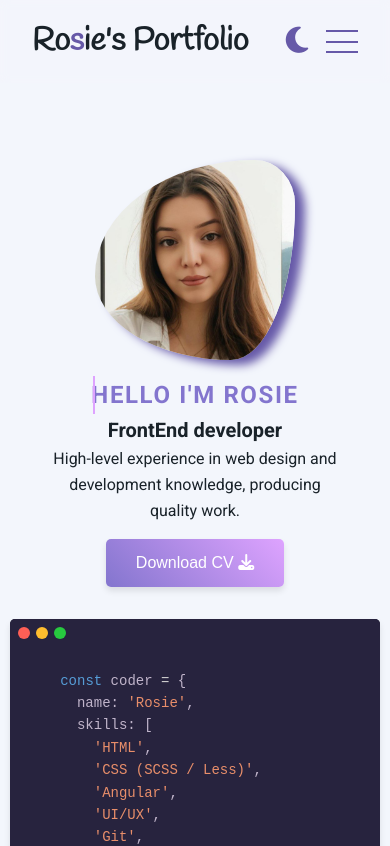
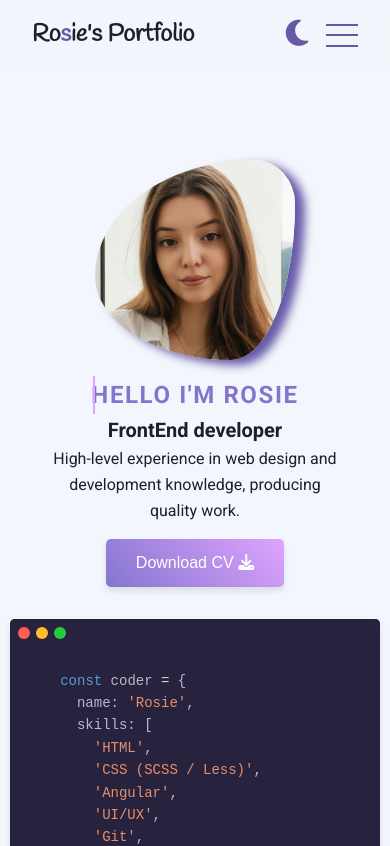
Before and after one commit to rosie-ma/portfolio, an Angular app: page / in a window 390 px wide. Shown: the top 846 px of the page. Built offline with nearby package versions, Linux system fonts and the light colour scheme; a web font is replaced by a local one.

Commit message:
feat: add anchor to skill-description, and make logo text smaller on mobile

```diff
--- a/src/app/shared/header/header.component.scss
+++ b/src/app/shared/header/header.component.scss
@@ -92,6 +92,10 @@ nav {
 }
 
 @media (max-width: 768px) {
+  .logo a {
+    font-size: 1.5rem;
+  }
+
   .hamburger {
     display: flex;
   }
--- a/src/app/skills/skills-expanded/skills-expanded.component.html
+++ b/src/app/skills/skills-expanded/skills-expanded.component.html
@@ -1,12 +1,14 @@
 <div class="icon-list">
   @for (skill of skills; track skill) {
+    <a href="#skill-description">
     <div class="icon-item" (click)="selectSkill(skill)">
       <img [src]="skill.icon" [alt]="skill.name" class="icon"/>
       <span class="skill-name">{{ skill.name }}</span>
     </div>
+    </a>
   }
 </div>
-<div class="code-editor">
+<div id="skill-description" class="code-editor">
   <div class="action-header">
     <span class="dot red"></span>
     <span class="dot yellow"></span>
```
